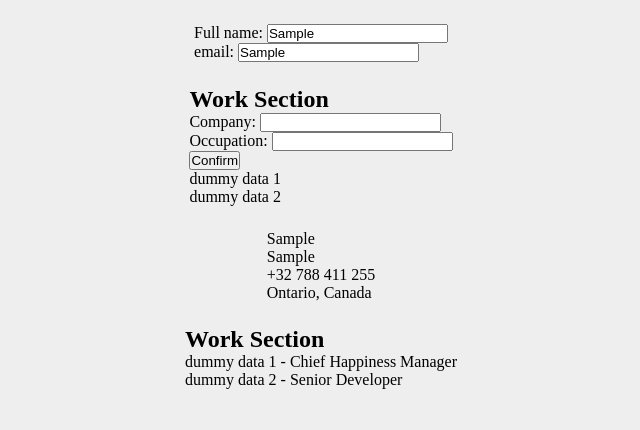
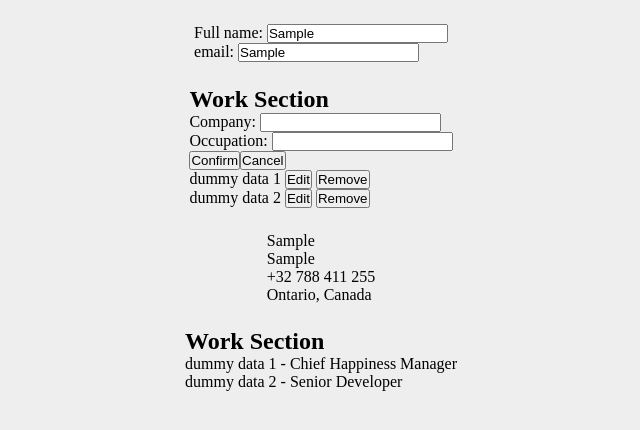
Before and after one commit to emiledrablant/odin-resume, a React (Vite) app: page / in a window 1280 px wide. Both pictures are taken after typing "Sample", "Sample" into the empty fields and a click on the button "Add a work experience". Shown: the top 430 px of the page, without its empty margins (319-959 px from the left). Built offline with nearby package versions, Linux system fonts and the light colour scheme.

Commit message:
adding edition of previous experience (wip)

```diff
--- a/src/App.jsx
+++ b/src/App.jsx
@@ -1,4 +1,4 @@
-import { useState } from 'react'
+import React from 'react'
 import './App.css'
 
 import GeneralSection from './components/GeneralSection';
@@ -13,13 +13,14 @@ const mockUser = {
 }
 
 const mockExp = [
-  {id: crypto.randomUUID(), name: "dummy data 1", title: "Chief Happiness Manager"},
-  {id: crypto.randomUUID(), name: "dummy data 2", title: "Senior Developer"},
+  {id: crypto.randomUUID(), isOpen: false, name: "dummy data 1", title: "Chief Happiness Manager"},
+  {id: crypto.randomUUID(), isOpen: false, name: "dummy data 2", title: "Senior Developer"},
 ];
 
 function App() {
-  const [generalInfos, setGeneralInfos] = useState(mockUser);
-  const [workExperience, setWorkExperience] = useState(mockExp);
+  const [generalInfos, setGeneralInfos] = React.useState(mockUser);
+  const [workExperience, setWorkExperience] = React.useState(mockExp);
+  const [isFormOpen, setIsFormOpen] = React.useState(false);
 
   function handleGeneralInfos(event) {
     const nextInfos = {
@@ -33,10 +34,21 @@ function App() {
     event.preventDefault();
     const nextData = {
       id: crypto.randomUUID(),
+      isOpen: false,
       name: data.companyName,
       title: data.jobTitle,
     }
     setWorkExperience([...workExperience, nextData]);
+    //setIsFormOpen(false);
+  }
+
+  function removeWorkExperience(id) {
+    const nextData = workExperience.filter((entry) => {
+      if (entry.id !== id) {
+        return entry;
+      }
+    });
+    setWorkExperience(nextData);
   }
 
   return (
@@ -48,6 +60,9 @@ function App() {
       <WorkSection
         workExperience={workExperience}
         handleWorkSection={handleWorkSection}
+        removeWorkExperience={removeWorkExperience}
+        isFormOpen={isFormOpen}
+        setIsFormOpen={setIsFormOpen}
       />
       <Result
         generalInfos={generalInfos}
--- a/src/components/WorkForm.jsx
+++ b/src/components/WorkForm.jsx
@@ -1,10 +1,12 @@
 
 import Input from "./Input";
 
-function WorkForm({data, handleWorkSection}) {
+function WorkForm({handleWorkSection, setIsFormOpen}) {
+    const data = {companyName: "", jobTitle: "",};
+
     const onChange = function(event) {
-        console.log(event.target.dataKey) /* would like to use so the function could be used for each field */
-        console.log(event.target.value)
+        const element = event.target.dataset["key"];
+        data[element] = event.target.value;
     }
 
     return (
@@ -14,18 +16,17 @@ function WorkForm({data, handleWorkSection}) {
                 id="namecompany"
                 labelText="Company: "
                 data-key="companyName"
-                onChange={onChange}
-                /* onChange={(event) => data.companyName = event.target.value} */>
+                onChange={onChange}>
             </Input>
             <Input
                 type="text"
                 id="title"
                 labelText="Occupation: "
-                data-key="title"
-                onChange={onChange}
-                /* onChange={(event) => data.jobTitle = event.target.value} */>
+                data-key="jobTitle"
+                onChange={onChange}>
             </Input>
-            <button>Confirm</button>
+            <button type="submit">Confirm</button>
+            <button type="reset" onClick={() => setIsFormOpen(false)}>Cancel</button>
         </form>
     )
 }
--- a/src/components/WorkSection.jsx
+++ b/src/components/WorkSection.jsx
@@ -1,10 +1,11 @@
-import React from "react";
+
 import WorkForm from "./WorkForm";
 
-function WorkSection({workExperience, handleWorkSection}) {
-    const [isFormOpen, setIsFormOpen] = React.useState(false);
+function WorkSection({workExperience, handleWorkSection, removeWorkExperience, isFormOpen, setIsFormOpen}) {
 
-    const data = {companyName: "", jobTitle: "",};
+    function editWorkExperience(element) {
+        element.isOpen = true;
+    }
 
     return (
         <div>
@@ -17,11 +18,24 @@ function WorkSection({workExperience, handleWorkSection}) {
             )}
 
             {isFormOpen && (
-                <WorkForm data={data} handleWorkSection={handleWorkSection} />
+                <WorkForm handleWorkSection={handleWorkSection} setIsFormOpen={setIsFormOpen} />
             )}
 
-            {workExperience.map((exp) => (
-                <div key={exp.id}>{exp.name}</div>
+            {workExperience.map((element) => (
+
+                <div key={element.id}>
+                    {element.name}
+                    {" "}
+                    {!element.isOpen && (
+                        <button onClick={() => editWorkExperience(element)}>Edit</button>)
+                    }
+                    {" "}
+                    <button onClick={() => removeWorkExperience(element.id)}>Remove</button>
+                    {element.isOpen && (
+                        <WorkForm handleWorkSection={handleWorkSection} />
+                    )}
+                </div>
+
             ))}
         </div>
     )
```
